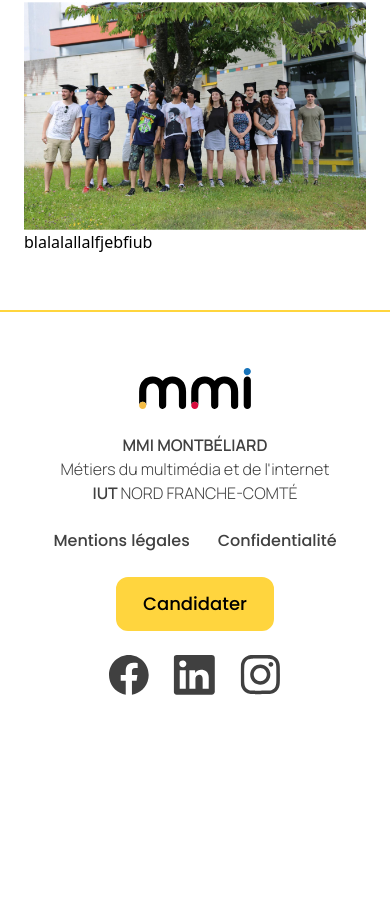
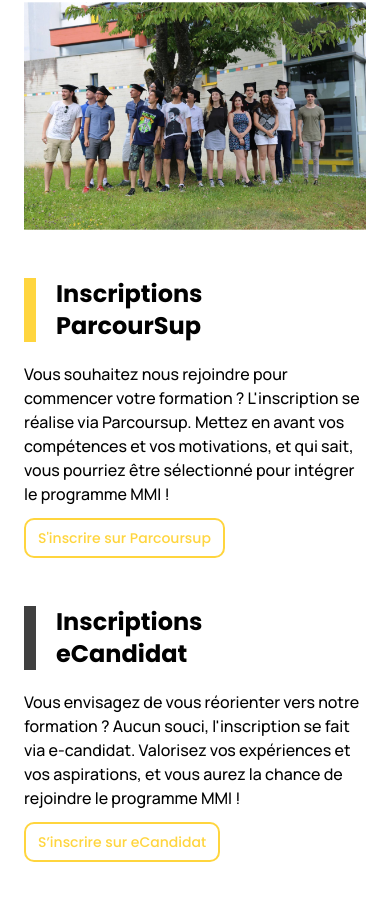
Before and after one commit to OHNIMUS-Leopold/refonte-MMI, a Nuxt app: page /candidater in a window 390 px wide. Shown: the part 1099-1997 px from the top of the page. Before the commit the page ends 1850 px from the top, so only its background shows below. Built offline with nearby package versions, Linux system fonts and the light colour scheme.

Commit message:
responsive page

```diff
--- a/pages/candidater.vue
+++ b/pages/candidater.vue
@@ -10,40 +10,52 @@ import heroImg from '../assets/images/bitmap/hero-candidater.png';
 
             <SecondHeading title-black="Rejoignez le département " title-yellow="MMI Montbéliard" />
 
-            <section class="grid grid-cols-1 xl:grid-cols-5 xl:gap-14">
+            <section class="grid grid-cols-1 xl:grid-cols-5 xl:gap-14 mb-12 md:mb-24">
                 <div class="col-span-3 xl:flex xl:flex-col xl:justify-between">
                     <AnimatedHeading class="text-noir mb-8" title="Pourquoi choisir MMI Montbéliard ?" />
                     <p class="text-noir my-5 xl:m-0">
                         Le département MMI Montbéliard offre une formation pluridisciplinaire qui permet de maîtriser la création de contenu multimédia, le design, le développement web, et la communication digitale, entre autres compétences. Vous évoluerez dans un environnement stimulant où vous participerez à des projets concrets et collaborerez avec des professionnels du secteur. Nos espaces de travail sont équipés des dernières technologies pour vous accompagner dans le développement de vos projets. De plus, vous aurez l’opportunité d’intégrer des entreprises partenaires lors de stages, enrichissant ainsi votre expérience et vos perspectives professionnelles.
                     </p>
                 </div>
-                <img class="col-span-2 xl:place-self-end w-auto" src="../assets/images/bitmap/candidater-section.png" alt="">
+                <img class="col-span-2 xl:place-self-end w-auto mx-auto" src="../assets/images/bitmap/candidater-section.png" alt="">
             </section>
 
-
-
-
-
-
-
-
-
-
-            <div id="ici">
-                blalalallalfjebfiub
-            </div>
+            <section id="ici" class="xl:grid xl:grid-cols-2">
+                <div class="text-left">
+                    <h2 class="text-noir border-l-[12px] border-jaune pl-5 mb-5 md:mb-12">
+                        Inscriptions <br>ParcourSup
+                    </h2>
+                    <p class="hidden xl:inline text-noir">
+                        Vous souhaitez nous rejoindre pour commencer votre formation ? <br>L'inscription se réalise via Parcoursup. <br>Mettez en avant vos compétences et vos motivations, et qui sait, <br>vous pourriez être sélectionné pour intégrer le programme MMI !
+                    </p>
+                    <p class="xl:hidden text-noir">
+                        Vous souhaitez nous rejoindre pour commencer votre formation ? L'inscription se réalise via Parcoursup. Mettez en avant vos compétences et vos motivations, et qui sait, vous pourriez être sélectionné pour intégrer le programme MMI !
+                    </p>
+                    <ExternLink class="hidden mt-3 md:mt-11 md:block w-fit" href="https://www.parcoursup.gouv.fr/">
+                        S'inscrire sur Parcoursup
+                    </ExternLink>
+                    <ExternLinkMini class="mt-3 md:mt-11 block md:hidden w-fit" href="https://www.parcoursup.gouv.fr/">
+                        S'inscrire sur Parcoursup
+                    </ExternLinkMini>
+                </div>
+                <div class="text-left xl:text-right mt-12 md:mt-24 xl:mt-0">
+                    <h2 class="text-noir border-l-[12px] xl:border-0 xl:border-r-[12px] border-gris pl-5 xl:p-0 xl:pr-5 mb-5 md:mb-12">
+                        Inscriptions <br>eCandidat
+                    </h2>
+                    <p class="hidden xl:inline text-noir">
+                        Vous envisagez de vous réorienter vers notre formation ? <br>Aucun souci, l'inscription se fait via e-candidat. <br>Valorisez vos expériences et vos aspirations, et vous aurez la <br>chance de rejoindre le programme MMI !
+                    </p>
+                    <p class="xl:hidden text-noir">
+                        Vous envisagez de vous réorienter vers notre formation ? Aucun souci, l'inscription se fait via e-candidat. Valorisez vos expériences et vos aspirations, et vous aurez la chance de rejoindre le programme MMI !
+                    </p>
+                    <ExternLink class="hidden mt-3 md:mt-11 md:block xl:place-self-end w-fit" href="https://admission.univ-fcomte.fr/11-ecandidat.php">
+                        S’inscrire sur eCandidat
+                    </ExternLink>
+                    <ExternLinkMini class="mt-3 md:mt-11 block md:hidden xl:place-self-end w-fit" href="https://admission.univ-fcomte.fr/11-ecandidat.php">
+                        S’inscrire sur eCandidat
+                    </ExternLinkMini>
+                </div>
+            </section>
         </div>
-
-
-
-
-
-
-
-
-
-
-
-
     </main>
 </template>
```
